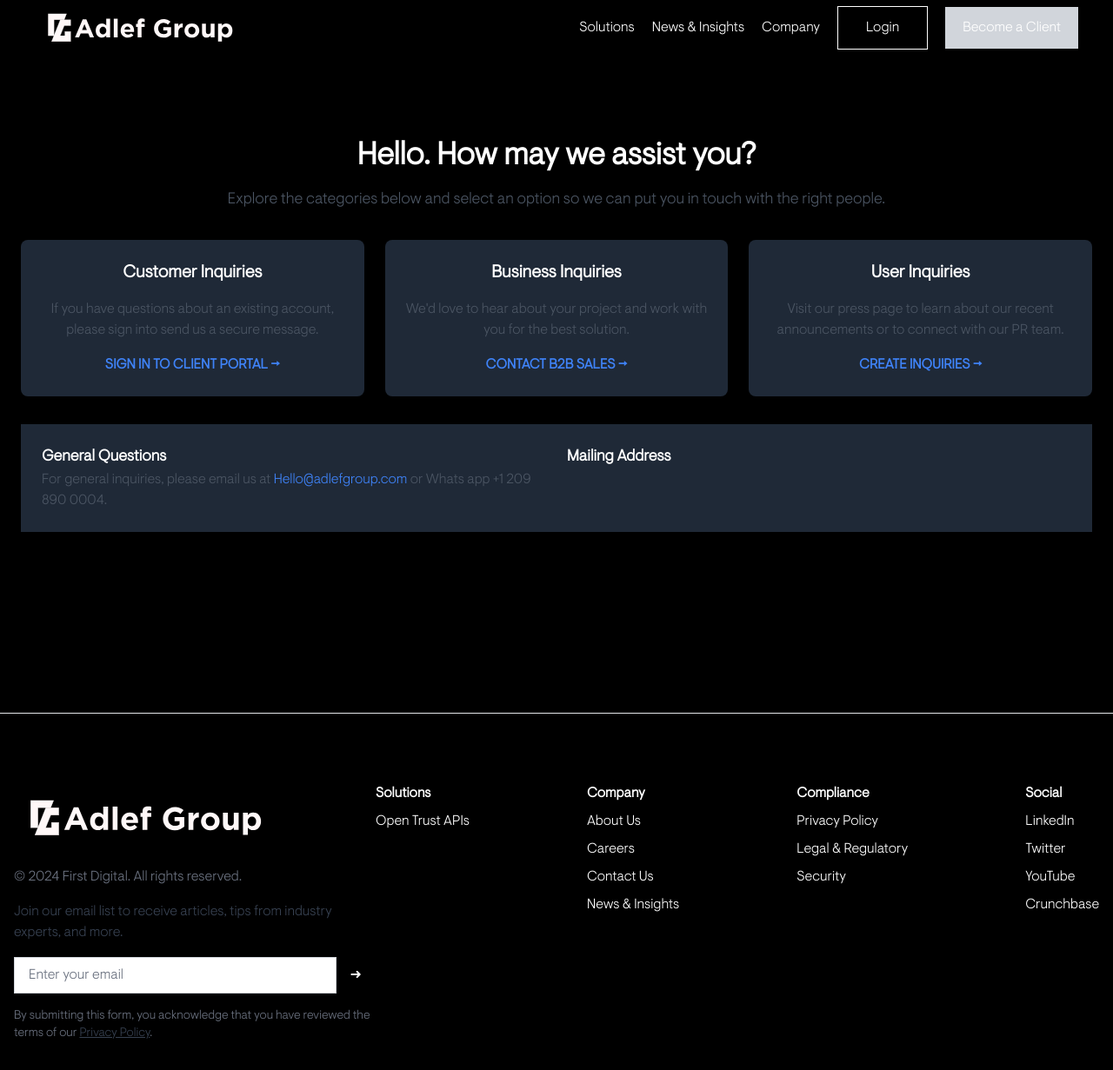
After one commit to hkhatuwal/Adlef-Laravel, a Laravel app: page /contact-us in a window 1280 px wide. The commit adds this page. Shown: the whole page at 87% size. Run offline with Laravel 12, Linux system fonts and the light colour scheme; style sheets or scripts are compiled from the project's sources; some libraries are stand-ins or nearby versions.

Commit message:
contact us page added

```diff
--- a/app/Http/Controllers/Frontend/ContactUsController.php
+++ b/app/Http/Controllers/Frontend/ContactUsController.php
@@ -18,6 +18,11 @@
         return view('frontend.contact.business-enquiry');
     }
 
+    public function contactUs()
+    {
+        return view('frontend.contact.contact-us');
+
+    }
 
     public function store(Request $request)
     {
--- a/resources/views/_partials/navbar.blade.php
+++ b/resources/views/_partials/navbar.blade.php
@@ -27,7 +27,7 @@
                         <ul class="py-2">
                             <li class="px-4 py-2 text-sm text-gray-700 hover:bg-gray-100"><a href="{{route('frontend.about')}}">About Us</a></li>
                             <li class="px-4 py-2 text-sm text-gray-700 hover:bg-gray-100"><a href="{{route('frontend.careers')}}">Careers</a></li>
-                            <li class="px-4 py-2 text-sm text-gray-700 hover:bg-gray-100"><a href="">Get in touch</a></li>
+                            <li class="px-4 py-2 text-sm text-gray-700 hover:bg-gray-100"><a href="{{route('frontend.contact-us')}}">Get in touch</a></li>
                         </ul>
                     </div>
                 </div>
--- /dev/null
+++ b/resources/views/frontend/contact/contact-us.blade.php
@@ -0,0 +1,52 @@
+@extends('_partials.app',['title' => 'ADLEF GROUP | Contact Us','description' => 'Power your finances with our personalized platform designed for Multi-asset servicing, seamlessly connecting traditional and digital financial ecosystems','image' => asset('assets/images/savings.svg'),'isDark' => true])
+@section('content')
+    <div class="container mx-auto p-6 py-24">
+        <!-- Heading Section -->
+        <div class="text-center">
+            <h1 class="text-4xl font-bold mb-4">Hello. How may we assist you?</h1>
+            <p class="text-lg text-gray-600">Explore the categories below and select an option so we can put you in touch with the right people.</p>
+        </div>
+
+        <!-- Inquiry Cards Section -->
+        <div class="grid grid-cols-1 md:grid-cols-3 gap-6 mt-8">
+            <!-- Customer Inquiries -->
+            <div class="bg-gray-800 p-6 rounded-lg shadow-lg text-center">
+                <h2 class="text-xl font-semibold mb-4">Customer Inquiries</h2>
+                <p class="text-gray-600 mb-4">If you have questions about an existing account, please sign into send us a secure message.</p>
+                <a href="#" class="text-blue-500 font-semibold hover:underline">SIGN IN TO CLIENT PORTAL →</a>
+            </div>
+            <!-- Business Inquiries -->
+            <div class="bg-gray-800 p-6 rounded-lg shadow-lg text-center">
+                <h2 class="text-xl font-semibold mb-4">Business Inquiries</h2>
+                <p class="text-gray-600 mb-4">We'd love to hear about your project and work with you for the best solution.</p>
+                <a href="{{route('frontend.contact-us.business-enquiry')}}" class="text-blue-500 font-semibold hover:underline">CONTACT B2B SALES →</a>
+            </div>
+            <!-- Press Inquiries -->
+            <div class="bg-gray-800 p-6 rounded-lg shadow-lg text-center">
+                <h2 class="text-xl font-semibold mb-4">User Inquiries</h2>
+                <p class="text-gray-600 mb-4">Visit our press page to learn about our recent announcements or to connect with our PR team.</p>
+                <a href="{{route('frontend.contact-us.business-enquiry')}}" class="text-blue-500 font-semibold hover:underline">CREATE INQUIRIES →</a>
+
+            </div>
+        </div>
+
+        <!-- Footer Section -->
+        <div class="bg-gray-800 p-6 mt-8">
+            <div class="container mx-auto grid grid-cols-1 md:grid-cols-2 gap-6 ">
+                <!-- General Questions -->
+                <div class="text-center md:text-left">
+                    <h3 class="font-semibold text-lg">General Questions</h3>
+                    <p class="text-gray-600">For general inquiries, please email us at <a href="mailto:Hello@adlefgroup.com" class="text-blue-500 hover:underline">Hello@adlefgroup.com</a> or Whats app +1 209 890 0004.</p>
+                </div>
+                <!-- Mailing Address -->
+                <div class="text-center md:text-left">
+                    <h3 class="font-semibold text-lg">Mailing Address</h3>
+                    <p class="text-gray-600">
+
+                    </p>
+                </div>
+            </div>
+        </div>
+    </div>
+
+@endsection
--- a/routes/web.php
+++ b/routes/web.php
@@ -17,6 +17,7 @@
     Route::get('/open-trust-apis', [\App\Http\Controllers\Frontend\OpentrustApisPageController::class,'index'])->name('opentrust-apis-page');
     Route::get('/careers', [\App\Http\Controllers\Frontend\CareerController::class,'index'])->name('careers');
     Route::get('/contact-us/business-enquiry', [\App\Http\Controllers\Frontend\ContactUsController::class,'businessEnquiry'])->name('contact-us.business-enquiry');
+    Route::get('/contact-us', [\App\Http\Controllers\Frontend\ContactUsController::class,'contactUs'])->name('contact-us');
     Route::post('/contact-us/business-enquiry', [\App\Http\Controllers\Frontend\ContactUsController::class,'store'])->name('contact-us.business-enquiry');
 
 });
```
